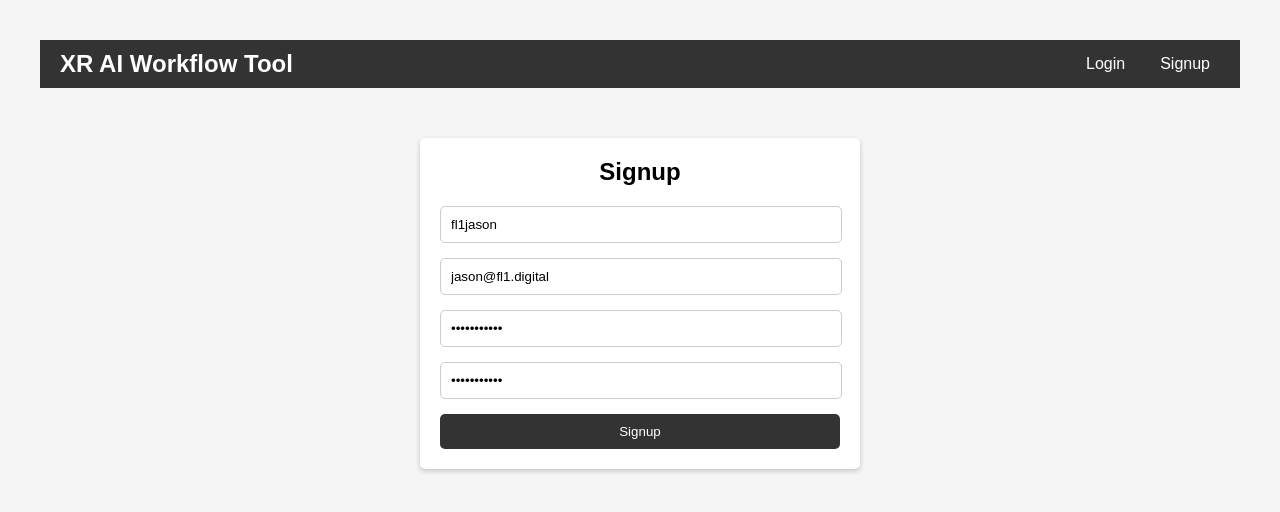
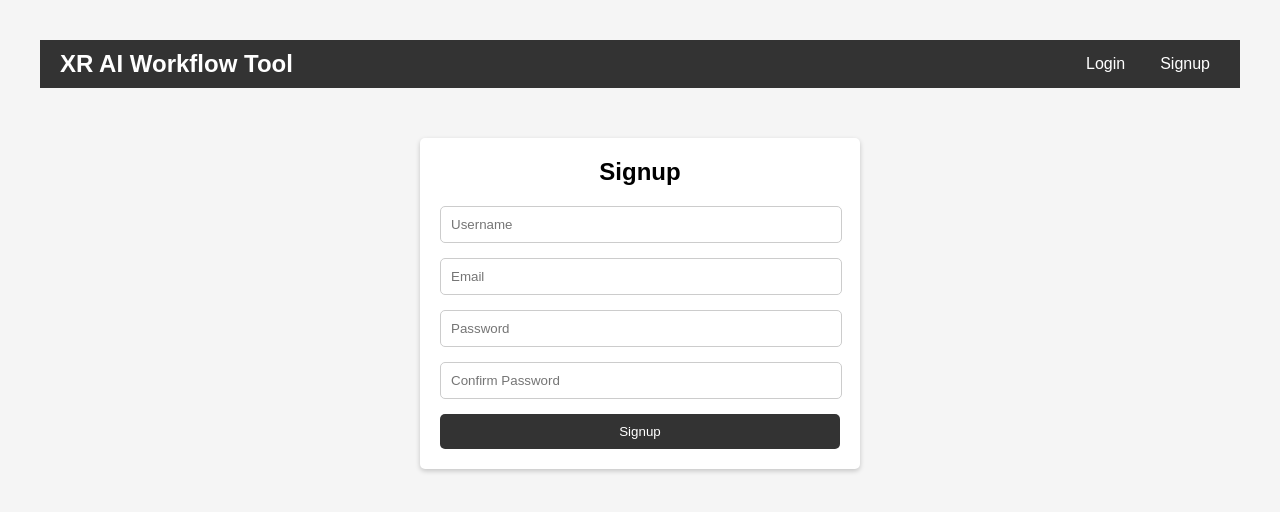
Before and after one commit to JahidulSany/xr-ai-workflow, a React (Vite) app in the folder client/: page /signup in a window 1280 px wide. Shown: the top 512 px of the page. Built offline with nearby package versions, Linux system fonts and the light colour scheme; no server answers.

Commit message:
Updated Signup, Login and Project List Components

```diff
--- a/client/src/components/Login.jsx
+++ b/client/src/components/Login.jsx
@@ -5,8 +5,8 @@ import { useNavigate } from 'react-router-dom';
 import { useSession } from '../contexts/SessionContext';
 
 const defaultUser = {
-  email: 'jason@fl1.digital',
-  password: 'Letmein123!',
+  email: '',
+  password: '',
 };
 
 const Login = () => {
--- a/client/src/components/ProjectList.jsx
+++ b/client/src/components/ProjectList.jsx
@@ -1,5 +1,5 @@
 const ProjectList = () => {
-  return <div>Project</div>;
+  return <></>;
 };
 
 export default ProjectList;
--- a/client/src/components/Signup.jsx
+++ b/client/src/components/Signup.jsx
@@ -4,10 +4,10 @@ import { useNavigate } from 'react-router-dom';
 import { useSession } from '../contexts/SessionContext';
 
 const Signup = () => {
-  const [email, setEmail] = useState('jason@fl1.digital');
-  const [userName, setUserName] = useState('fl1jason');
-  const [password, setPassword] = useState('Letmein123!');
-  const [password2, setPassword2] = useState('Letmein123!');
+  const [email, setEmail] = useState('');
+  const [userName, setUserName] = useState('');
+  const [password, setPassword] = useState('');
+  const [password2, setPassword2] = useState('');
 
   const { setUser } = useSession();
   const [error, setError] = useState('');
```
